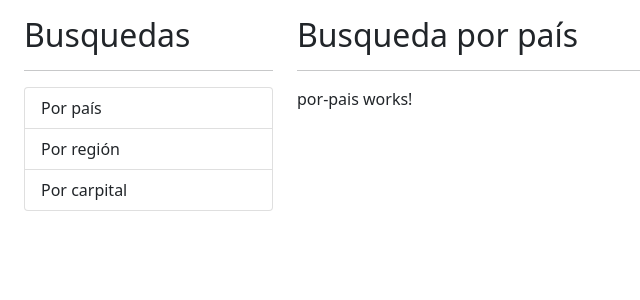
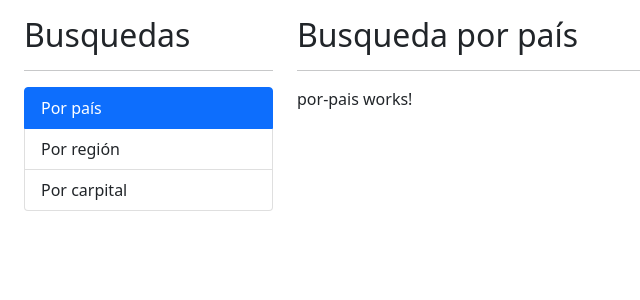
Before and after one commit to Yhomarth/PaisesApp, an Angular app: page / in a window 1280 px wide. Shown: the top 300 px of the page, without its empty margins (0-640 px from the left). Built offline with nearby package versions, Linux system fonts and the light colour scheme.

Commit message:
clase 101 completada, RouterLink

```diff
--- a/src/app/app.component.html
+++ b/src/app/app.component.html
@@ -8,9 +8,22 @@
         <hr>
 
         <ul class="list-group">
-            <li class="list-group-item">Por país</li>
-            <li class="list-group-item">Por región</li>
-            <li class="list-group-item">Por carpital</li>
+            <li
+                class="list-group-item"
+                routerLink=""
+                [routerLinkActiveOptions] = "{ exact : true }"
+                routerLinkActive="active"
+                >Por país</li>
+            <li
+                class="list-group-item"
+                routerLink="region"
+                routerLinkActive="active"
+                >Por región</li>
+            <li
+                class="list-group-item"
+                routerLink="capital"
+                routerLinkActive="active"
+            >Por carpital</li>
         </ul>
     </div>
 
```
